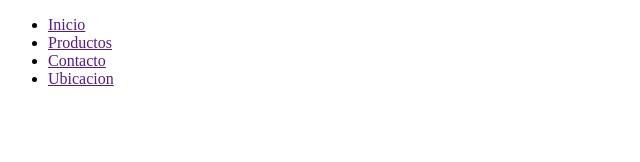
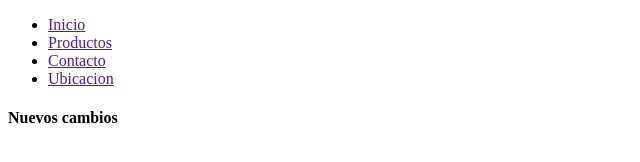
Before and after one commit to maxig13/borrador-, a plain HTML site: page index.html in a window 1280 px wide. Shown: the whole page, without its empty margins (0-640 px from the left). Drawn offline with Linux system fonts and the light colour scheme.

Commit message:
Nueva seccion

```diff
--- a/index.html
+++ b/index.html
@@ -14,5 +14,9 @@
         <li><a href="">Ubicacion</a></li>
     </ul>
 
+    <section>
+        <h4>Nuevos cambios</h4>
+    </section>
+
 </body>
 </html>
```
